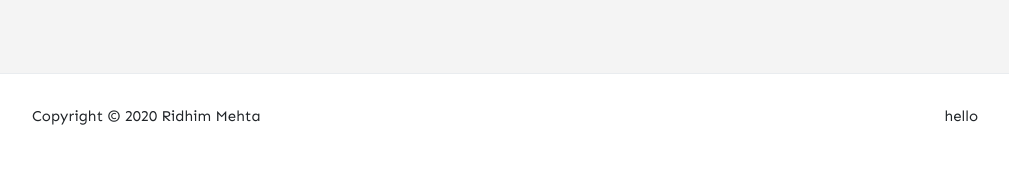
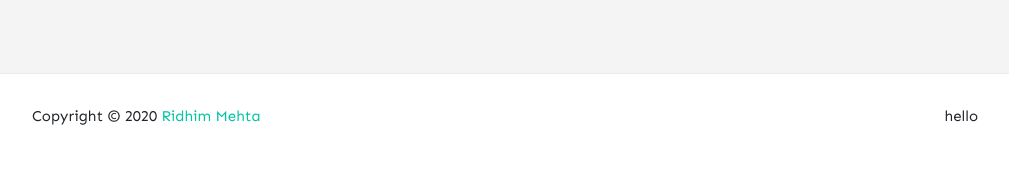
Before and after one commit to rdmmehta/rdmmehta.github.io, a Jekyll site: the page built from index.html, in a window 1280 px wide. Shown: the part 1997-2169 px from the top of the page, without its empty margins (135-1144 px from the left). Built offline with Jekyll 4.4.1, drawn with Linux system fonts in a browser that asks for light colours; nearby versions of some CDN libraries; the list of posts is cut into pages by our own code; comment, search, counter and statistics services are not loaded; part of the change alters nothing that is shown.

```diff
--- a/_layouts/default.html
+++ b/_layouts/default.html
@@ -110,7 +110,7 @@ ga('send', 'pageview');
     <div class="container">
         <div class="row">
             <div class="col-md-6 col-sm-12 text-center text-lg-left">
-                Copyright © {{ site.time | date: "%Y" }} {{ site.name }}
+                Copyright © {{ site.time | date: "%Y" }} <a href="{{ site.baseurl }}">{{ site.name }}</a>
             </div>
             <div class="col-md-6 col-sm-12 text-center text-lg-right">
                 <p>hello</p>
```
